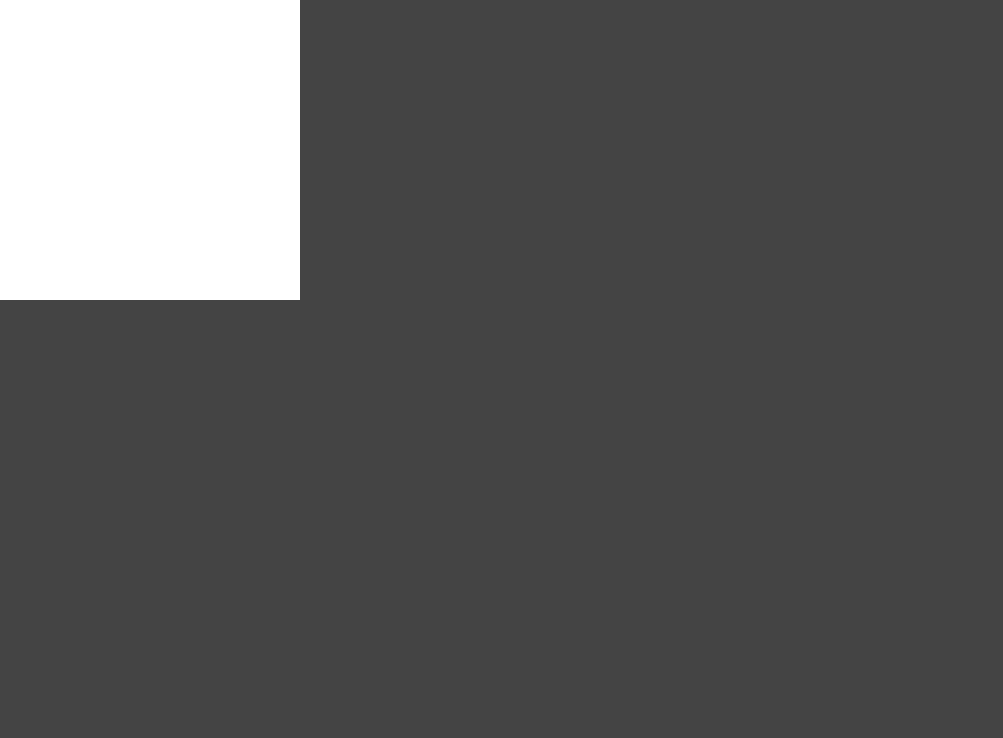
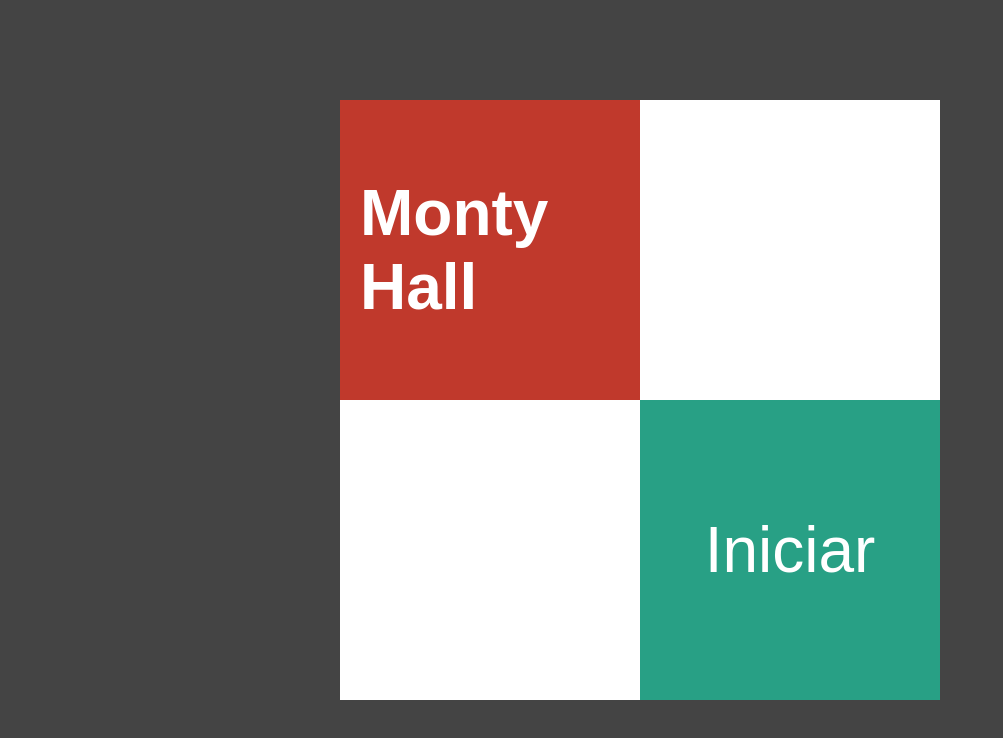
Before and after one commit to luanmoraes123/porta-premiada, a Next.js app: page / in a window 1280 px wide. Shown: the top 738 px of the page, without its empty margins (0-1003 px from the left). Built offline with nearby package versions, Linux system fonts and the light colour scheme.

Commit message:
adicionando link para inciiar jogo

```diff
--- a/src/components/Cartao.jsx
+++ /dev/null
@@ -1,10 +0,0 @@
-import styles from '../styles/cartao.module.css'
-
-export default function Cartao(props){
-  return (
-    <div className={styles.cartao}
-      style={{backgroundColor: props.bgcolor?? "#fff"}}>
-      Cartão
-    </div>
-  )
-}
--- /dev/null
+++ b/src/components/Cartao.tsx
@@ -0,0 +1,15 @@
+import styles from '../styles/cartao.module.css'
+
+interface CartaoProps {
+  bgcolor?: string
+  children?: any
+}
+
+export default function Cartao(props: CartaoProps) {
+  return (
+    <div className={styles.cartao}
+      style={{ backgroundColor: props.bgcolor ?? "#fff" }}>
+      {props.children}
+    </div>
+  )
+}
--- a/src/pages/index.tsx
+++ b/src/pages/index.tsx
@@ -1,3 +1,4 @@
+import Link from 'next/link';
 import Cartao from '../components/Cartao'
 import styles from '../styles/home.module.css'
 
@@ -5,7 +6,20 @@ export default function Home() {
 
   return (
     <div className={styles.formulario}>
-      <Cartao />
+      <div>
+        <Cartao bgcolor='#c0392c'>
+          <h1>Monty Hall</h1>
+        </Cartao>
+        <Cartao></Cartao>
+      </div>
+      <div>
+        <Cartao></Cartao>
+        <Cartao bgcolor='#28a085'>
+          <Link className={styles.link} href={`/jogo/4/3`}>
+            Iniciar
+          </Link>
+        </Cartao>
+      </div>
     </div>
   );
 }
--- a/src/styles/cartao.module.css
+++ b/src/styles/cartao.module.css
@@ -1,5 +1,12 @@
 .cartao {
   display: flex;
+  justify-content: center;
+  align-items: center;
   width: 300px;
   height: 300px;
+  padding: 20px;
 }
+
+.cartao h1 {
+  font-size: 4rem;
+}
--- a/src/styles/globals.css
+++ b/src/styles/globals.css
@@ -2,6 +2,7 @@
   margin: 0;
   padding: 0;
   box-sizing: border-box;
+  font-family: sans-serif;
 }
 
 body {
--- a/src/styles/home.module.css
+++ b/src/styles/home.module.css
@@ -1,3 +1,16 @@
 .formulario {
   display: flex;
+  align-items: center;
+  justify-content: center;
+  height: 100vh;
 }
+
+.link {
+  display: flex;
+  align-items: center;
+  justify-content: center;
+  flex: 1;
+  font-size: 4rem;
+  text-decoration: none;
+  color: white;
+}
```
